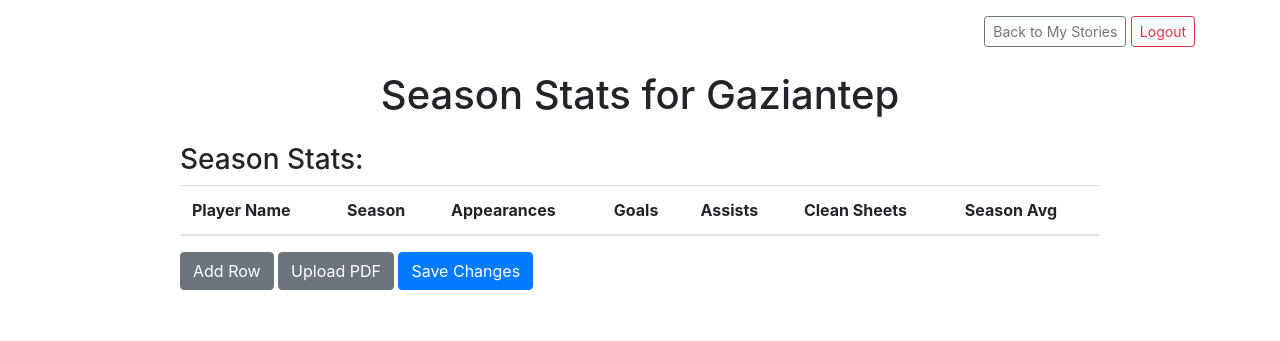
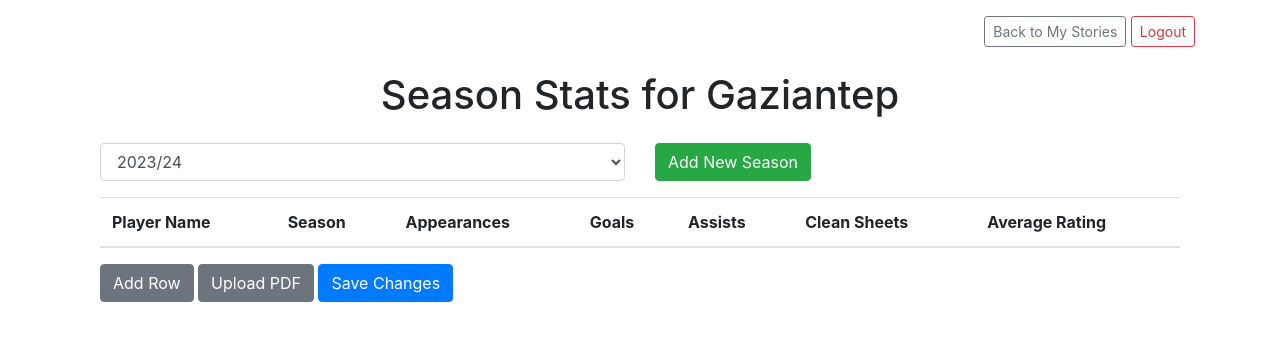
Before and after one commit to malachyayala/cmStory-website, a Django app: page /season-stats/9/ in a window 1280 px wide. Shown: the top 341 px of the page. Run offline with Django 5.2, Linux system fonts and the light colour scheme; a user stored in the database is signed in; data comes from the database, SQL or seed files in the repository; data that the repository does not hold is empty; some libraries are stand-ins or nearby versions.

Commit message:
added tracking for stats from season to season

```diff
--- a/cmGenerator/templates/cmGenerator/season_stats.html
+++ b/cmGenerator/templates/cmGenerator/season_stats.html
@@ -32,13 +32,30 @@
 
     <h1 class="my-4 text-center">Season Stats for {{ story.club }}</h1>
 
+    <div class="container">
+        <!-- Season selector -->
+        <div class="row mb-3">
+            <div class="col">
+                <select class="form-control" id="seasonSelect">
+                    <!-- Default seasons -->
+                    <option value="23/24">2023/24</option>
+                    <option value="24/25">2024/25</option>
+                    <option value="25/26">2025/26</option>
+                </select>
+            </div>
+            <div class="col">
+                <button class="btn btn-success" id="addSeasonBtn">
+                    <i class="fas fa-plus"></i> Add New Season
+                </button>
+            </div>
+        </div>
+
+        <!-- Single Stats Table -->
         <div class="row justify-content-center">
-        <div class="col-lg-10">
-            <h3>Season Stats:</h3>
-            <form id="edit-stats-form" method="post" action="{% url 'save_season_stats' %}">
+            <div class="col-lg-12">
+                <form id="edit-stats-form" method="post" action="{% url 'save_season_stats' story.id %}">
                     {% csrf_token %}
                     <input type="hidden" name="story_id" value="{{ story.id }}">
-                <!-- Hidden fields to store contenteditable values -->
                     <div id="hidden-inputs-container"></div>
 
                     <table class="table table-striped">
@@ -50,7 +67,7 @@
                                 <th>Goals</th>
                                 <th>Assists</th>
                                 <th>Clean Sheets</th>
-                            <th>Season Avg</th>
+                                <th>Average Rating</th>  <!-- Updated text -->
                             </tr>
                         </thead>
                         <tbody id="stats-table-body">
@@ -67,11 +84,14 @@
                             {% endfor %}
                         </tbody>
                     </table>
+                    <div class="button-group mt-3">
                         <button type="button" id="add-row-btn" class="btn btn-secondary">Add Row</button>
                         <button type="button" id="upload-pdf-btn" class="btn btn-secondary">Upload PDF</button>
                         <input type="file" id="pdf-input" accept="application/pdf" style="display: none;">
                         <button type="submit" id="save-changes-btn" class="btn btn-primary">Save Changes</button>
+                    </div>
                 </form>
+            </div>
         </div>
     </div>
 </div>
@@ -88,8 +108,8 @@
         $('#edit-stats-form').on('submit', function(e) {
             e.preventDefault();
 
-            // Clear previous hidden inputs
-            $('#hidden-inputs-container').empty();
+            // Get the story ID from the hidden input
+            const storyId = $('input[name="story_id"]').val();
 
             // Create an array to store all the stats
             let allStats = [];
@@ -111,38 +131,48 @@
                 statObj[fieldName] = value;
             });
 
-            // Create hidden inputs for all stats
-            allStats.forEach((stat, index) => {
-                // Add stat_id
-                $('<input>').attr({
-                    type: 'hidden',
-                    name: `stats[${index}][id]`,
-                    value: stat.id
-                }).appendTo('#hidden-inputs-container');
+            // Create the data object to send
+            const data = {
+                stats: allStats,
+                season: $('#seasonSelect').val()
+            };
 
-                // Add all fields
-                for (const [field, value] of Object.entries(stat)) {
-                    if (field !== 'id') {
-                        $('<input>').attr({
-                            type: 'hidden',
-                            name: `stats[${index}][${field}]`,
-                            value: value
-                        }).appendTo('#hidden-inputs-container');
+            // Send the AJAX request
+            $.ajax({
+                url: $(this).attr('action'),
+                type: 'POST',
+                data: JSON.stringify(data),
+                contentType: 'application/json',
+                headers: {
+                    'X-CSRFToken': $('input[name="csrfmiddlewaretoken"]').val()
+                },
+                success: function(response) {
+                    if (response.success) {
+                        alert('Stats saved successfully!');
+                    } else {
+                        alert('Error saving stats: ' + (response.error || 'Unknown error'));
                     }
+                },
+                error: function(xhr) {
+                    let errorMessage = 'Error saving stats.';
+                    try {
+                        const response = JSON.parse(xhr.responseText);
+                        errorMessage += ' ' + (response.error || response.message || '');
+                    } catch (e) {
+                        // Keep default error message if response can't be parsed
+                    }
+                    alert(errorMessage);
                 }
             });
-
-            // Now submit the form with all the hidden fields
-            this.submit();
         });
 
         // Handle the Add Row button click
         $('#add-row-btn').on('click', function() {
-            const currentYear = new Date().getFullYear();
+            const selectedSeason = $('#seasonSelect').val();
             const newRow = `
                 <tr data-stat-id="${newRowId}">
                     <td contenteditable="true" data-field="player_name" data-stat-id="${newRowId}"></td>
-                    <td contenteditable="true" data-field="season" data-stat-id="${newRowId}">${currentYear}</td>
+                    <td contenteditable="true" data-field="season" data-stat-id="${newRowId}">${selectedSeason}</td>
                     <td contenteditable="true" data-field="appearances" data-stat-id="${newRowId}">0</td>
                     <td contenteditable="true" data-field="goals" data-stat-id="${newRowId}">0</td>
                     <td contenteditable="true" data-field="assists" data-stat-id="${newRowId}">0</td>
@@ -198,6 +228,55 @@
                 });
             }
         });
+
+        document.getElementById('addSeasonBtn').addEventListener('click', function() {
+            // Get the current highest season
+            const seasonSelect = document.getElementById('seasonSelect');
+            const seasons = Array.from(seasonSelect.options).map(opt => opt.value);
+            const lastSeason = seasons[seasons.length - 1];
+
+            // Parse the last season to create next season
+            const [start, end] = lastSeason.split('/');
+            const newStart = parseInt(start) + 1;
+            const newEnd = parseInt(end) + 1;
+            const newSeason = `${newStart}/${newEnd}`;
+
+            // Add new season to dropdown
+            const option = document.createElement('option');
+            option.value = newSeason;
+            option.text = `20${newStart}/20${newEnd}`;
+            seasonSelect.add(option);
+
+            // Select the new season
+            seasonSelect.value = newSeason;
+        });
+
+        // When season changes, load stats for that season
+        document.getElementById('seasonSelect').addEventListener('change', function() {
+            const season = this.value;
+            loadSeasonStats(season);
+        });
+
+        function loadSeasonStats(season) {
+            // Filter visible rows based on season
+            $('#stats-table-body tr').each(function() {
+                const rowSeason = $(this).find('[data-field="season"]').text().trim();
+                if (rowSeason === season) {
+                    $(this).show();
+                } else {
+                    $(this).hide();
+                }
+            });
+        }
+
+        // Add this after document ready to show initial season's stats
+        $(document).ready(function() {
+            // ...existing ready function code...
+
+            // Load initial season stats
+            const initialSeason = $('#seasonSelect').val();
+            loadSeasonStats(initialSeason);
+        });
     });
 </script>
 </body>
--- a/cmGenerator/urls.py
+++ b/cmGenerator/urls.py
@@ -13,7 +13,7 @@ urlpatterns = [
     path('save-story/', views.save_story, name='save_story'),
     path('add-season-stats/', views.save_season_stats, name='add_season_stats'),
     path('season-stats/<int:story_id>/', views.season_stats, name='season_stats'),
-    path('save-season-stats/', views.save_season_stats, name='save_season_stats'),  # Add this line
+    path('save-season-stats/<int:story_id>/', views.save_season_stats, name='save_season_stats'),
     path('extract-data-from-image/', views.extract_data_from_pdf, name='extract_data_from_image'),
-
+    path('story/<int:story_id>/stats/save/', views.save_season_stats, name='save_season_stats'),
 ]
--- a/cmGenerator/views.py
+++ b/cmGenerator/views.py
@@ -32,7 +32,6 @@ def index(request: HttpRequest) -> HttpResponse:
     """
     return render(request, 'cmGenerator/index.html')
 
-@login_required
 def generate_story(request: HttpRequest) -> JsonResponse:
     """
     Generates a new story but does NOT save it.
@@ -86,68 +85,55 @@ def save_story(request: HttpRequest) -> JsonResponse:
     return JsonResponse({"error": "Failed to save story"}, status=400)
 
 @login_required
-def save_season_stats(request: HttpRequest) -> JsonResponse:
-    """
-    Adds or updates season stats for a story.
+def save_season_stats(request, story_id):
+    if request.method == 'POST':
+        try:
+            data = json.loads(request.body)
+            stats = data.get('stats', [])
 
-    Args:
-        request (HttpRequest): The request object.
+            for stat in stats:
+                # Create a defaults dict with proper type conversion
+                defaults = {
+                    'player_name': str(stat.get('player_name', '')),
+                    'season': str(stat.get('season', '')),
+                    'appearances': int(stat.get('appearances', 0)),
+                    'goals': int(stat.get('goals', 0)),
+                    'assists': int(stat.get('assists', 0)),
+                    'clean_sheets': int(stat.get('clean_sheets', 0))
+                }
 
-    Returns:
-        JsonResponse: A JSON response indicating success or failure.
-    """
-    if request.method == "POST":
-        story_id = request.POST.get("story_id")
+                # Handle average_rating/season_avg separately with error checking
+                try:
+                    avg = float(stat.get('season_avg', 0))
+                    defaults['average_rating'] = avg
+                except (ValueError, TypeError):
+                    defaults['average_rating'] = 0.0
 
-        try:
-            # Get the story and verify ownership
-            story = get_object_or_404(Story, id=story_id, user=request.user)
+                # Handle negative IDs (new rows) by creating new records
+                stat_id = stat.get('id')
+                if stat_id and int(stat_id) > 0:
+                    # Update existing record
+                    SeasonPlayerStats.objects.filter(
+                        id=stat_id,
+                        story_id=story_id
+                    ).update(**defaults)
+                else:
+                    # Create new record
+                    defaults['story_id'] = story_id
+                    SeasonPlayerStats.objects.create(**defaults)
 
-            # Process all stats from the edit form
-            i = 0
-            while f'stats[{i}][id]' in request.POST:
-                stat_id = request.POST.get(f'stats[{i}][id]')
-                player_name = request.POST.get(f'stats[{i}][player_name]')
-                season = request.POST.get(f'stats[{i}][season]')
-                appearances = request.POST.get(f'stats[{i}][appearances]')
-                goals = request.POST.get(f'stats[{i}][goals]')
-                assists = request.POST.get(f'stats[{i}][assists]')
-                clean_sheets = request.POST.get(f'stats[{i}][clean_sheets]')
-                season_avg = request.POST.get(f'stats[{i}][season_avg]')
+            return JsonResponse({'success': True})
+        except Exception as e:
+            print(f"Error saving stats: {str(e)}")  # For debugging
+            return JsonResponse({
+                'success': False,
+                'error': str(e)
+            }, status=400)
 
-                if int(stat_id) < 0:
-                    # Create a new stat
-                    SeasonPlayerStats.objects.create(
-                        story=story,
-                        player_name=player_name,
-                        season=season,
-                        appearances=appearances,
-                        goals=goals,
-                        assists=assists,
-                        clean_sheets=clean_sheets,
-                        season_avg=season_avg
-                    )
-                else:
-                    # Update the existing stat
-                    stat = get_object_or_404(SeasonPlayerStats, id=stat_id, story=story)
-                    stat.player_name = player_name
-                    stat.season = season
-                    stat.appearances = appearances
-                    stat.goals = goals
-                    stat.assists = assists
-                    stat.clean_sheets = clean_sheets
-                    stat.season_avg = season_avg
-                    stat.save()
-
-                i += 1
-
-            # Redirect back to the season stats page
-            return redirect('season_stats', story_id=story.id)
-
-        except Exception as e:
-            return JsonResponse({"error": f"Error updating stats: {str(e)}"}, status=400)
-
-    return JsonResponse({"error": "Invalid request method"}, status=405)
+    return JsonResponse({
+        'success': False,
+        'message': 'Invalid request method'
+    }, status=405)
 
 @login_required
 def season_stats(request, story_id):
```
Also changed, not shown: cmGenerator/models.py (+10 -7 lines), cmGenerator/templates/cmGenerator/index.html (+12 -3 lines), cmGenerator/migrations/0005_auto_20250302_1507.py (added), cmGenerator/migrations/0006_alter_seasonplayerstats_average_rating.py (added), db.sqlite3. Lines whose indentation alone changed are shown as unchanged.
